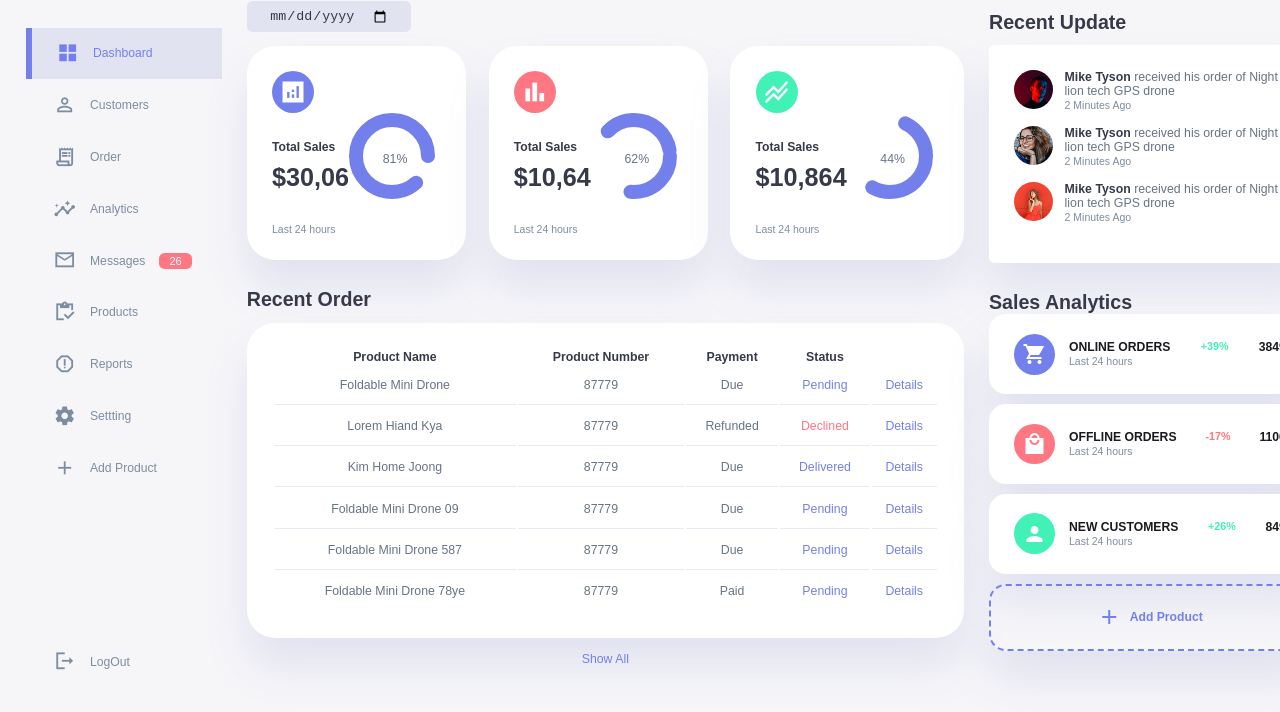
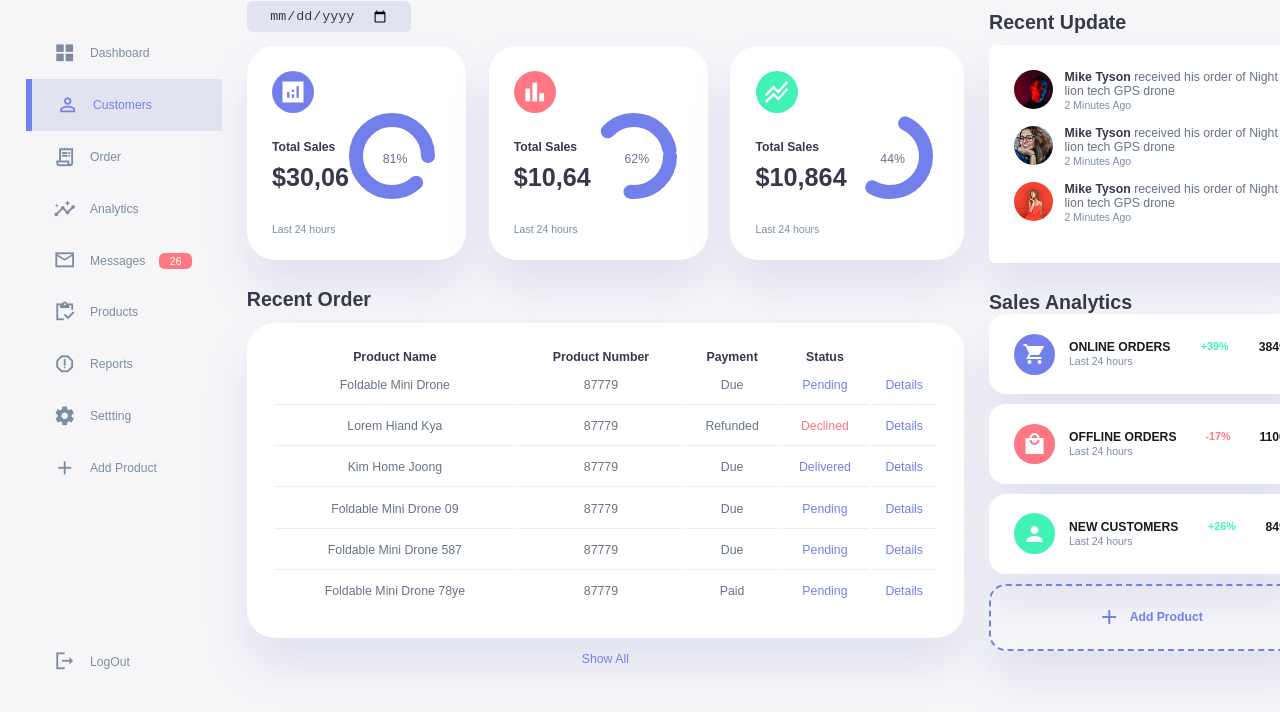
Before and after one commit to shijiblack/responsive_admin_dashboard, a plain HTML site: page index.html in a window 1280 px wide. Shown: the part 62-774 px from the top of the page. Drawn offline with Linux system fonts and the light colour scheme.

Commit message:
Add files via upload
Them class 'active' vao the a trong tabbar khi click

```diff
--- a/index.html
+++ b/index.html
@@ -24,12 +24,12 @@
                 </div>
             </div>
 
-            <div class="sidebar">
-                <a href="#" class="active">
+            <div class="sidebar" id="sidebar">
+                <a href="#">
                     <span class="material-icons-sharp">grid_view</span>
                     <h3>Dashboard</h3>
                 </a>
-                <a href="#">
+                <a href="#" class="active">
                     <span class="material-icons-sharp">person_outline</span>
                     <h3>Customers</h3>
                 </a>
--- a/index.js
+++ b/index.js
@@ -38,3 +38,12 @@ Oders.forEach(order => {
     tr.innerHTML = trContent;
     document.querySelector('table tbody').appendChild(tr);
 })
+
+// Add class active to sidebar tab a
+
+   const list = document.querySelectorAll("#sidebar a");
+   list.forEach( (item)=> {
+    item.addEventListener('click', () => {
+        item.classList.toggle('active');
+    })
+   })
```
Also changed, not shown: style.css (line endings or trailing spaces).
